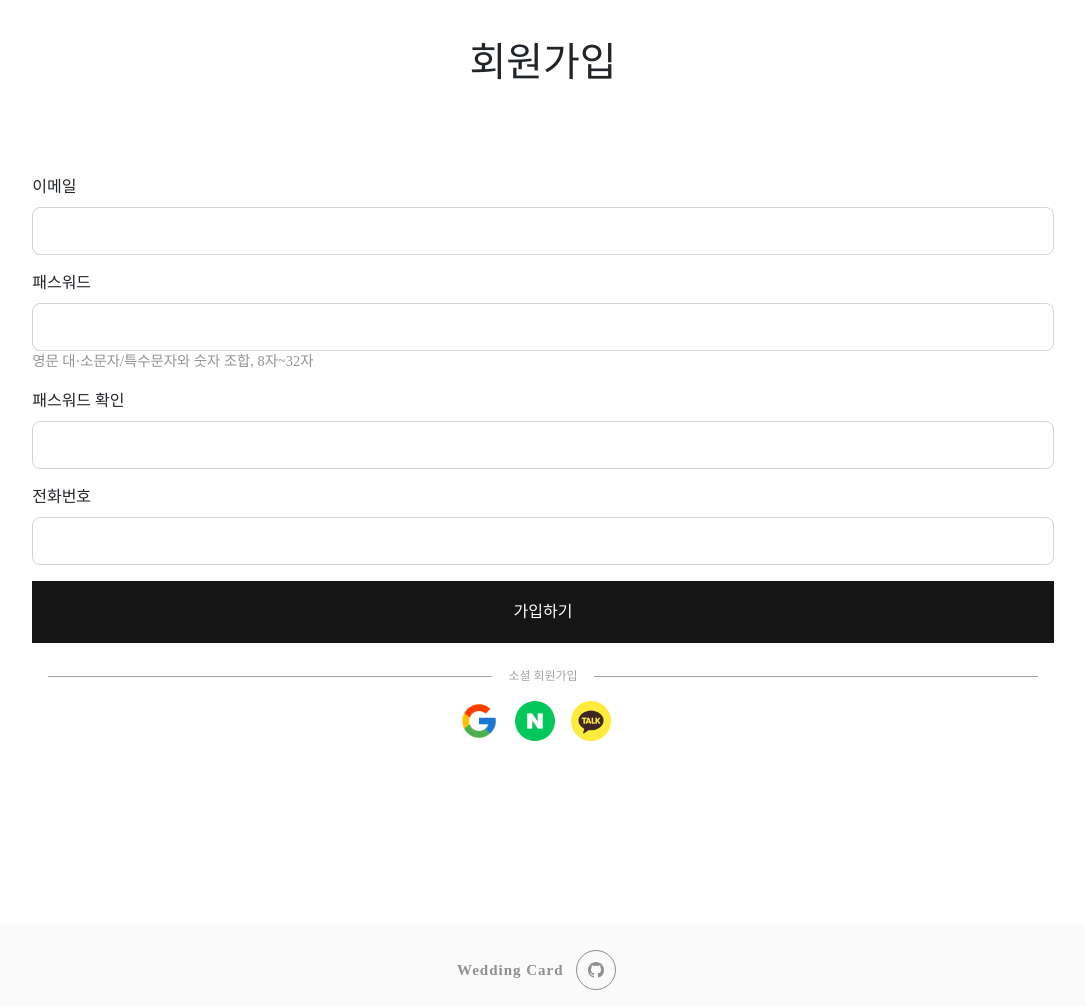
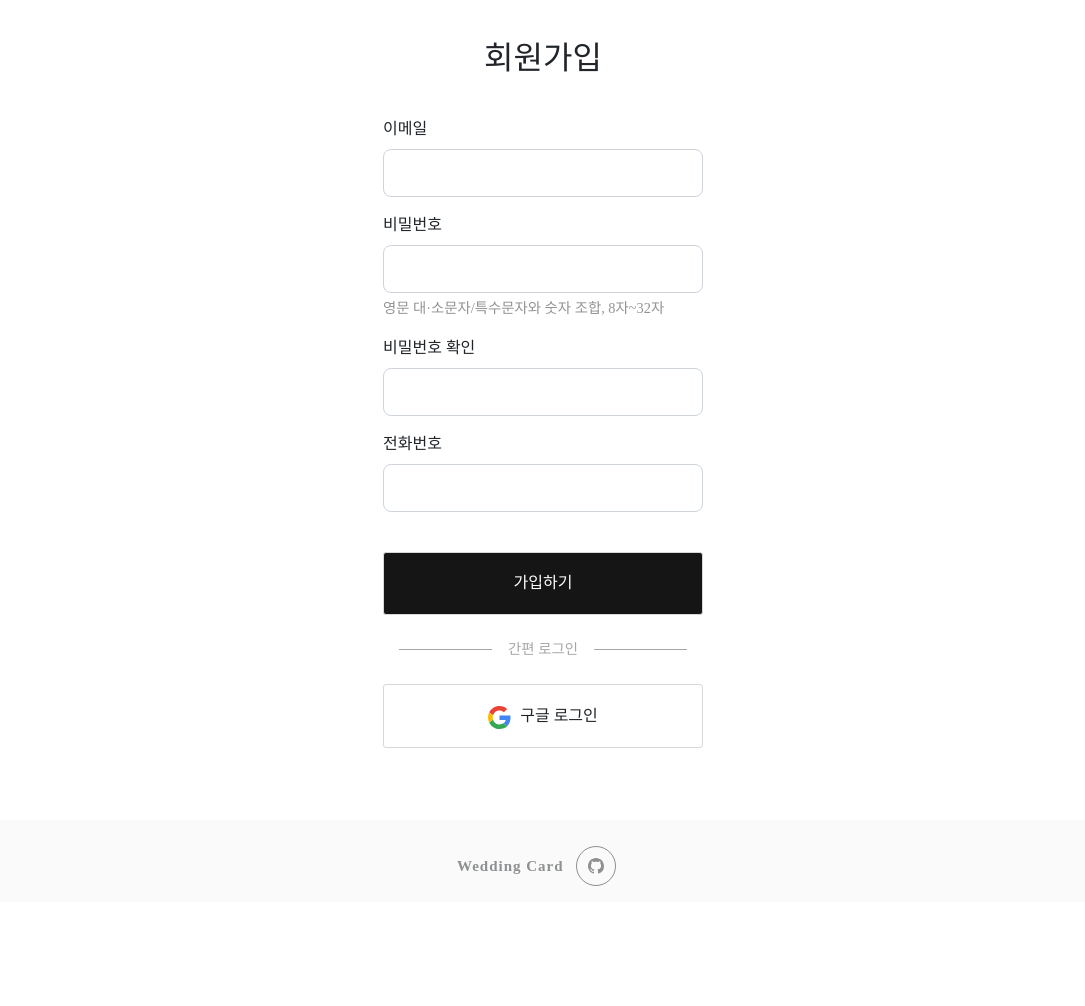
Before and after one commit to seojh8910/wedding-card, a Django app: page /accounts/signup/ in a window 1280 px wide. Shown: the part 109-1115 px from the top of the page, without its empty margins (97-1182 px from the left). After the commit the page ends 995 px from the top, so only its background shows below. Run offline with Django 5.2, Linux system fonts and the light colour scheme; some libraries are stand-ins or nearby versions; some web fonts are replaced.

Commit message:
FE update: 로그인, 회원가입 UI 및 에러메세지 수정 (#3)

```diff
--- a/account/forms.py
+++ b/account/forms.py
@@ -6,18 +6,44 @@ from account.models import User
 
 class CreateUserForm(UserCreationForm):
     type = forms.CharField(widget=forms.HiddenInput(), initial='basic', required=False)
+    password1 = forms.CharField(
+        label="Password",
+        strip=False,
+        widget=forms.PasswordInput,
+        error_messages={
+            'required': '비밀번호를 입력해주세요.',
+        }
+    )
+    password2 = forms.CharField(
+        label="Password confirmation",
+        widget=forms.PasswordInput,
+        strip=False,
+        error_messages={
+            'required': '비밀번호 확인을 입력해주세요.',
+            'password_mismatch': '비밀번호 확인이 맞지 않습니다.',
+        }
+    )
 
     class Meta:
         model = User
-        fields = ['username', 'email', 'password1', 'password2', 'phone_number', 'type']
+        fields = '__all__'
+        exclude = ('username', 'type', 'date_joined', 'password', )
         error_messages = {
-            'password_mismatch': ('비밀번호 확인이 맞지 않습니다.'),
+            'email': {
+                'required': '이메일을 입력해주세요.',
+                'unique': '이미 사용 중인 이메일입니다.'
+            },
+            'phone_number': {
+                'required': '전화번호를 입력해주세요.'
+            }
         }
 
 
 class LoginForm(forms.Form):
-    email = forms.CharField(max_length=100, required=True, widget=forms.TextInput())
-    password = forms.CharField(max_length=30, required=True, widget=forms.PasswordInput())
+    email = forms.CharField(max_length=100, required=True, widget=forms.TextInput(),
+                            error_messages={'required': '이메일을 입력해주세요.', })
+    password = forms.CharField(max_length=30, required=True, widget=forms.PasswordInput(),
+                               error_messages={'required': '비밀번호를 입력해주세요.', })
 
 
 class CreateSocialUserForm(UserCreationForm):
--- a/account/templates/account/signup.html
+++ b/account/templates/account/signup.html
@@ -1,57 +1,55 @@
 {% extends 'base.html' %}
 {% load static %}
-
 {% block content %}
-    <div class="col-12" style="text-align:center; margin: 4rem auto; padding: 40px;">
-        <div class="mb-4">
-            <h1>회원가입</h1>
-        </div>
-        <div style="text-align:left; margin: 4rem auto">
-            <form method="POST" action="{% url 'account:sign_up' %}">
+    <!-- 회원가입 정보 입력 -->
+    <div class="col-12" style="max-width: 400px; padding: 40px; margin: 0 auto;">
+        <h2 style="text-align: center; margin-bottom: 40px;">회원가입</h2>
+        <form class="row" method="POST" action="{% url 'account:sign_up' %}">
             {% csrf_token %}
-                <br>
             <div class="col-12" style="margin: 0 auto;">
                 <div class="mb-3">
                     <label for="exampleInputEmail1" class="form-label">이메일</label>
                     <input type="email" name="email" class="form-control form-control-lg" id="exampleInputEmail1"
                            aria-describedby="emailHelp" value="{{ email }}">
                 </div>
-                    {% if type == 'basic' %}
+                {% if type != 'gmail' %}
                     <div>
-                        <label for="exampleInputPassword1" class="form-label">패스워드</label>
+                        <label for="exampleInputPassword1" class="form-label">비밀번호</label>
                         <input type="password" name="password1" class="form-control form-control-lg" id="exampleInputPassword1">
                     </div>
-                    <p style="font-size: 0.9rem; color: #929394">영문 대·소문자/특수문자와 숫자 조합, 8자~32자</p>
+                    <p style="font-size: 0.9rem; color: #929394; margin-top: 5px;">영문 대·소문자/특수문자와 숫자 조합, 8자~32자</p>
                     <div class="mb-3">
-                        <label for="exampleInputPassword2" class="form-label">패스워드 확인</label>
+                        <label for="exampleInputPassword2" class="form-label">비밀번호 확인</label>
                         <input type="password" name="password2" class="form-control form-control-lg" id="exampleInputPassword2">
                     </div>
                 {% endif %}
-
                 <div class="mb-3">
                     <label for="exampleInputphone" class="form-label">전화번호</label>
-                        <input type="text" name="phone_number" class="form-control form-control-lg">
-                    </div>
-
+                    <input type="text" name="phone_number" class="form-control form-control-lg" id="exampleInputphone">
                 </div>
                 <input type="hidden" name="username" id="username_input" value="{{ email }}">
                 <input type="hidden" name="type" value="{{ type }}">
-                <button type="submit" style="width: 100%;" onclick="change_username()" class="btn btn-primary btn-xl mb-4">가입하기</button>
+                <button type="submit" style="width: 100%; border: 1px solid #d8d8d8; border-radius: 3px;" onclick="change_username()"
+                        class="btn btn-primary btn-xl mt-4 mb-4">가입하기</button>
+            </div>
         </form>
-            <div class="hr-sect col-12" style="margin: 0 auto; margin-bottom: 1rem;">소셜 회원가입</div>
-            <div class="col-12" style="display: flex; margin: 0 auto; margin-bottom: 1rem; justify-content: center;">
-                <a style="margin-right: 1rem;" href="{% url 'account:google_login' %}">
-                    <span style="background-image: url({% static 'img/icons/google_icon.png' %}); background-size: cover; display: inline-block; width: 40px; height: 40px;"></span>
+
+        <!-- 소셜 로그인 -->
+        <div class="hr-sect col-12" style="margin: 0 auto; margin-bottom: 1rem; font-size: 0.9rem;">간편 로그인</div>
+        <a style="display: block; border: 1px solid #d8d8d8; border-radius: 3px;" class="btn btn-outline-light btn-xl mt-4 mb-4" href="/accounts/google/login/">
+            <span style="margin-right: 5px;">
+                <svg version="1.1" xmlns="https://www.w3.org/2000/svg" width="23px" height="23px" viewBox="0 0 48 48" class="abcRioButtonSvg">
+                    <g>
+                        <path fill="#EA4335" d="M24 9.5c3.54 0 6.71 1.22 9.21 3.6l6.85-6.85C35.9 2.38 30.47 0 24 0 14.62 0 6.51 5.38 2.56 13.22l7.98 6.19C12.43 13.72 17.74 9.5 24 9.5z"></path>
+                        <path fill="#4285F4" d="M46.98 24.55c0-1.57-.15-3.09-.38-4.55H24v9.02h12.94c-.58 2.96-2.26 5.48-4.78 7.18l7.73 6c4.51-4.18 7.09-10.36 7.09-17.65z"></path>
+                        <path fill="#FBBC05" d="M10.53 28.59c-.48-1.45-.76-2.99-.76-4.59s.27-3.14.76-4.59l-7.98-6.19C.92 16.46 0 20.12 0 24c0 3.88.92 7.54 2.56 10.78l7.97-6.19z"></path>
+                        <path fill="#34A853" d="M24 48c6.48 0 11.93-2.13 15.89-5.81l-7.73-6c-2.15 1.45-4.92 2.3-8.16 2.3-6.26 0-11.57-4.22-13.47-9.91l-7.98 6.19C6.51 42.62 14.62 48 24 48z"></path>
+                        <path fill="none" d="M0 0h48v48H0z"></path>
+                    </g>
+                </svg>
+            </span>
+            구글 로그인
         </a>
-                <a style="margin-right: 1rem;">
-                    <span style="background-image: url({% static 'img/icons/naver_icon.png' %}); background-size: cover; display: inline-block; width: 40px; height: 40px;"></span>
-                </a>
-                <a style="margin-right: 1rem;">
-                    <span style="background-image: url({% static 'img/icons/kakao_icon.png' %}); background-size: cover; display: inline-block; width: 40px; height: 40px;"></span>
-                </a>
-
-            </div>
-        </div>
     </div>
 {% endblock %}
 
@@ -63,6 +61,5 @@
         let username_input = document.getElementById('username_input')
         username_input.value = email_id
     }
-
     </script>
 {% endblock %}
--- a/account/views.py
+++ b/account/views.py
@@ -31,10 +31,10 @@ def login_page(request):
                     messages.error(request, "비밀번호가 일치하지 않습니다.")
                     return render(request, 'account/login.html', {"form": form})
             except User.DoesNotExist:
-                messages.error(request, "아이디와 비밀번호를 확인해주세요.")
+                messages.error(request, "이메일과 비밀번호를 확인해주세요.")
                 return render(request, 'account/login.html', {"form": form})
         else:
-            messages.error(request, "아이디와 비밀번호를 확인해주세요.")
+            messages.error(request, "이메일과 비밀번호를 확인해주세요.")
             return render(request, 'account/login.html', {"form": form})
     else:
         form = LoginForm()
@@ -90,16 +90,7 @@ def sign_up(request):
             messages.info(request, f"{username}으로 로그인 되었습니다.")
             return redirect('home:landing_page')
         else:
-            password1 = form.data['password1']
-            password2 = form.data['password2']
-            for msg in form.errors.as_data():
-                if msg == 'email':
-                    messages.error(request, "유효하지 않은 이메일입니다.")
-                if msg == 'password2' and password1 == password2:
-                    messages.error(request, "복잡한 비밀번호가 필요합니다.")
-                elif msg == 'password2' and password1 != password2:
-                    messages.error(request, "비밀번호가 일치하지 않습니다.")
-                else:
-                    messages.error(request, "뭔가 오류!!!!!")
-            return render(request=request, template_name='account/signup.html', context={'form': form})
-    return render(request, 'account/signup.html', context={'type': 'basic'})
+            return render(request=request, template_name='account/signup.html', context={'form': form, 'type': 'basic'})
+    else:
+        form = CreateUserForm()
+    return render(request, 'account/signup.html', context={'form': form, 'type': 'basic'})
--- a/templates/base.html
+++ b/templates/base.html
@@ -15,6 +15,17 @@
 
             <!-- MAIN -->
             <main style="{% if request.resolver_match.url_name == 'detail' %} margin-top: 0; background-color: #333; {% else %} margin-top: 108px; background-color: white; {% endif %}">
+                {% if form.errors %}
+                    {% for field, errors in form.errors.items %}
+                        {% for error in errors %}
+                            <div class="text-center">
+                                <div class="btn btn-{{ error.tags }} rounded-pill px-5 my-3">
+                                     ⚠️&nbsp&nbsp{{ error|escape }}&nbsp&nbsp⚠️
+                                </div>
+                            </div>
+                        {% endfor %}
+                    {% endfor %}
+                {% endif %}
                 {% for message in messages %}
                     <div class="text-center">
                         <div class="btn btn-{{ message.tags }} rounded-pill px-5 my-3">
@@ -22,6 +33,7 @@
                         </div>
                     </div>
                 {% endfor %}
+
                 <div class="container">
                     {% block content %}
                     {% endblock %}
```
Also changed, not shown: account/templates/account/login.html (+21 -19 lines). Lines whose indentation alone changed are shown as unchanged.
